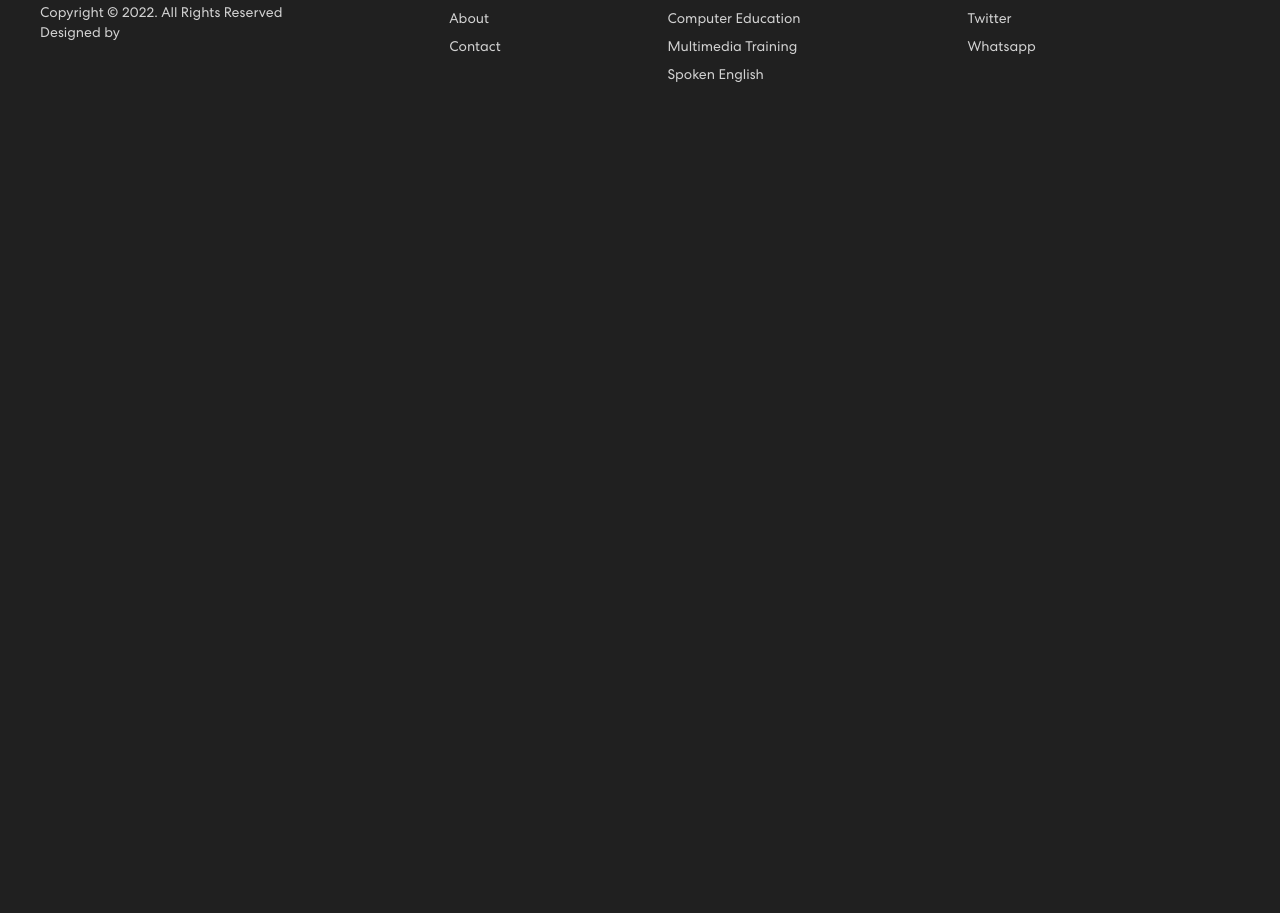
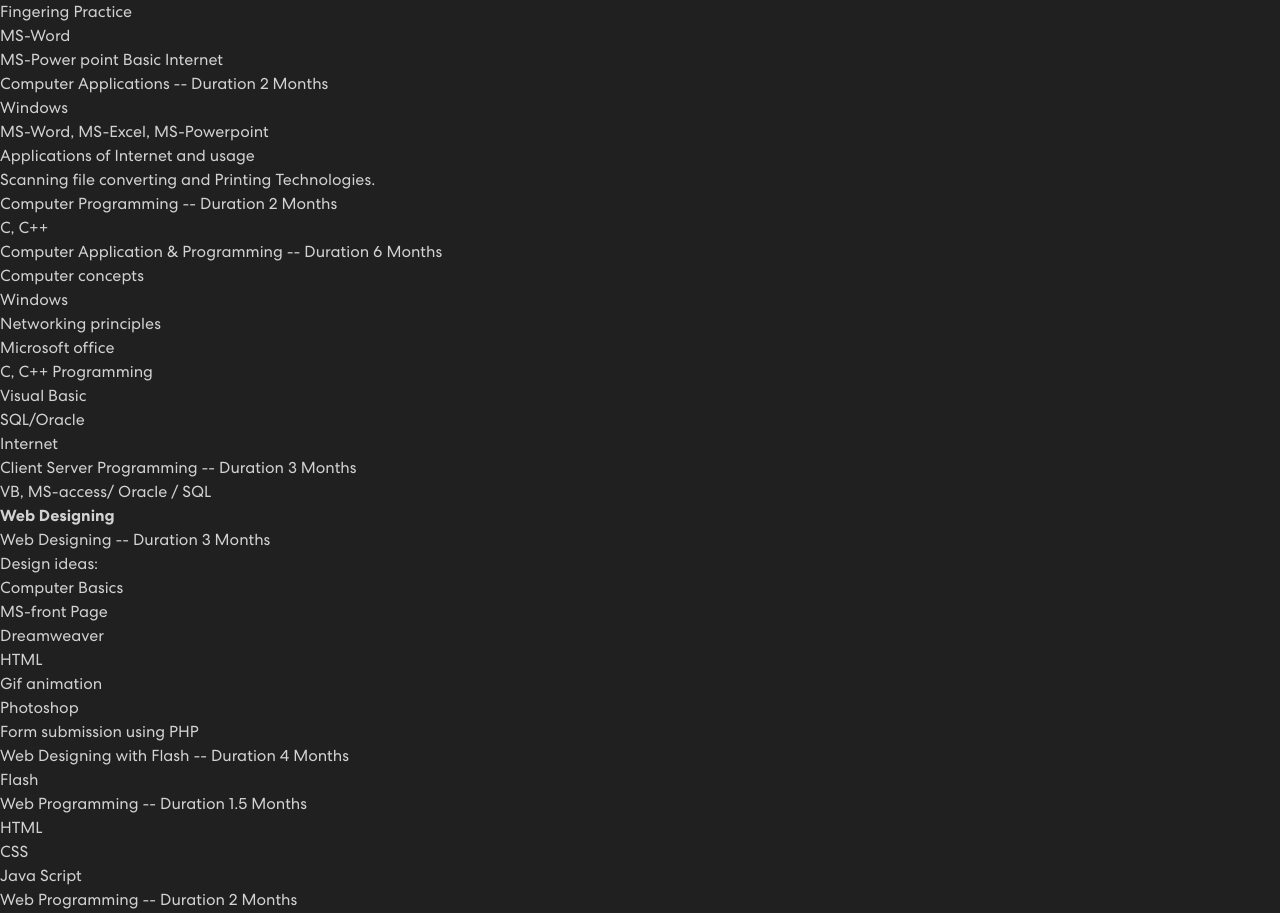
Before and after one commit to Port-Hub/eyenetfashion-fe, a React (Vite) app: page /computer in a window 1280 px wide. Shown: the part 184-1097 px from the top of the page. Before the commit the page ends 800 px from the top, so only its background shows below. Built offline with nearby package versions, Linux system fonts and the light colour scheme.

Commit message:
computer done

```diff
--- a/src/components/Pages/courses/computer.jsx
+++ b/src/components/Pages/courses/computer.jsx
@@ -1,6 +1,193 @@
 const Computer = () => {
     return (
-        <h1>Computer Education Course</h1>
+        <>
+            <h2>Computer Education</h2>
+                <div id="gallery">
+                    <b><span>Computer</span> Basics & Applications </b>
+                    <div>
+                        <div>
+                            <h4>Computer Basics & Applications</h4>
+                            <span>Computer Basics -- Duration 1 Month</span>
+                            <ul>
+                                <li> Windows </li>
+                                <li>  Fingering Practice</li>
+                                <li>  MS-Word</li>
+                                <li> MS-Power point Basic Internet</li>
+                            </ul>
+                            <span>Computer Applications -- Duration  2 Months </span>
+                            <ul>
+                                <li> Windows</li>
+                                <li> MS-Word, MS-Excel, MS-Powerpoint  </li>
+                                <li> Applications of Internet and usage</li>
+                                <li> Scanning file converting  and Printing Technologies.  </li>
+                            </ul>
+                            <span>Computer Programming -- Duration 2 Months  </span>
+                            <ul>
+                                <li>  C, C++ </li>
+                            </ul>
+                            <span>Computer Application &amp; Programming -- Duration 6 Months </span>
+                            <ul>
+                                <li>Computer concepts</li>
+                                <li> Windows</li>
+                                <li> Networking  principles</li>
+                                <li> Microsoft  office</li>
+                                <li> C, C++ Programming</li>
+                                <li> Visual Basic</li>
+                                <li> SQL/Oracle</li>
+                                <li> Internet</li>
+                            </ul>
+                            <span>Client Server Programming -- Duration 3 Months</span>
+                            <ul>
+                                <li>VB, MS-access/ Oracle / SQL</li>
+                            </ul>
+                        </div>
+                    </div>
+                <b><span>Web</span> Designing</b>
+                <div>
+                    <div>
+                        <h4>Web Designing -- Duration 3 Months</h4>
+                        <span>Design ideas:</span>
+                        <ul>
+                            <li>Computer Basics</li>
+                            <li> MS-front Page</li>
+                            <li> Dreamweaver</li>
+                            <li> HTML</li>
+                            <li> Gif animation</li>
+                            <li> Photoshop</li>
+                            <li> Form submission using PHP</li>
+                        </ul>
+                        <span>Web Designing with Flash -- Duration 4 Months</span>
+                        <ul>
+                            <li> 	Flash</li>
+                        </ul>
+                        <span>Web Programming -- Duration 1.5 Months</span>
+                        <ul>
+                            <li> HTML</li>
+                            <li> CSS</li>
+                            <li> Java Script</li>
+                        </ul>
+                        <span>Web Programming -- Duration 2 Months</span>
+                        <ul>
+                            <li>ASP with My SQL/ SQL/ MS-Access</li>
+                        </ul>
+                        <span>Web Programming -- Duration 2 Months</span>
+                        <ul>
+                            <li>PHP with My SQL/ MS-Access</li>
+                        </ul>
+                        <span>Web Programming -- Duration 2 Months</span>
+                        <ul>
+                            <li>JSP with My SQL/ Oracle/ Postgre SQL</li>
+                        </ul>
+                    </div>
+                </div>
+                <b><span>Short Term</span> Courses</b>
+                <div>
+                    <div>
+                        <h4>Short Term Courses </h4>
+                        <span>Office Automation -- Duration 15 Days</span>
+                        <ul>
+                            <li>MS-Word</li>
+                            <li> MS-Excel</li>
+                            <li> MS-Powerpoint</li>
+                        </ul>
+                        <span>Internet Training -- Duration 10 Days</span>
+                        <ul>
+                            <li> Creating an E-mail ID</li>
+                            <li> Receiving & Sending Emails</li>
+                            <li> Audio & Video chatting</li>
+                            <li>  Surfing information</li>
+                            <li> Uploading and downloading of Photos,  Audios, Videos etc.  </li>
+                        </ul>
+                        <h2>Animation & Graphics</h2>
+                        <span>Adobe Premiere Pro -- Duration 1 Month</span><br />
+                        <ul>
+                            <li>Adobe premier</li>
+                            <li> Sound forge</li>
+                            <li> Morphing, Combustion</li>
+                        </ul>
+                        <span>Crazy Talk Animator -- Duration 2 Weeks</span><br />
+                        <ul>
+                            <li>Adobe premier</li>
+                            <li> Sound forge</li>
+                            <li> Morphing, Combustion</li>
+                            <li> Combustion</li>
+                        </ul>
+                    </div>
+                </div>
+                <b><span>Animation</span> & Graphics</b>
+                <div>
+                    <div>
+                        <h4>Animation & Graphics</h4>
+                        <div>
+                            <span>Image Editing &amp; 2D Drawing -- Duration 2 Months</span><br />
+                            <ul>
+                                <li>Adobe Photoshop</li>
+                                <li> Adobe Image ready</li>
+                                <li> Corel draw</li>
+                                <li> Gif Animation</li>
+                            </ul>
+                        </div>
+                        <div>
+                            <span>Video Production -- Duration 2 Months</span>
+                            <ul>
+                                <li>Adobe premier</li>
+                                <li> Sound forge</li>
+                                <li> Morphing</li>
+                                <li> Combustion</li>
+                            </ul>
+                        </div>
+                        <div>
+                            <span>Flash -- Duration 1 Month</span>
+                            <ul>
+                                <li>2D drawing</li>
+                                <li> Timeline effects,  Key frame Animation</li>
+                                <li> Basic Action Scripts</li>
+                                <li> Movie clips,  etc.</li>
+                            </ul>
+                        </div>
+                        <div>
+                            <span>2D Animation -- Duration 2 Months</span><br />
+                            <ul>
+                                <li>Flash</li>
+                                <li> Swish Max </li>
+                            </ul>
+                        </div>
+                        <div>
+                            <strong>Project :</strong>
+                            <p>
+                                2D character Animation, Text animation,
+                                Special Effects, Animation using  script
+                            </p>
+                        </div>
+                        <span>Adobe Photoshop -- Duration 1 Month</span>
+                        <ul>
+                            <li>Animation, Image editing</li>
+                            <li> Filters, Special effects</li>
+                            <li> Color manipulation etc.</li>
+                        </ul>
+                        <strong>Project :</strong> <br />
+                        <p>
+                            Photo manipulation, Blending images, Banner designing,
+                            Designing of ID card, Greeting card, Visiting Card,
+                            and other  Creative works.
+                        </p>
+                        <span>Coreldraw -- Duration 1 Month</span><br />
+                        <ul>
+                            <li>2D Design & Line Drawing</li>
+                            <li> Logo & Emblem creations</li>
+                            <li> Filters, Special effects</li>
+                        </ul>
+                        <strong>Project :</strong>
+                        <p>
+                            Designing of Greeting card, Visiting Card,  ID card and other
+                            Creative works. Broachers and Pham lets designing,
+                            Letter head designing etc.
+                        </p>
+                    </div>
+                </div>
+            </div>
+        </>
+
     )
 }
 
```
